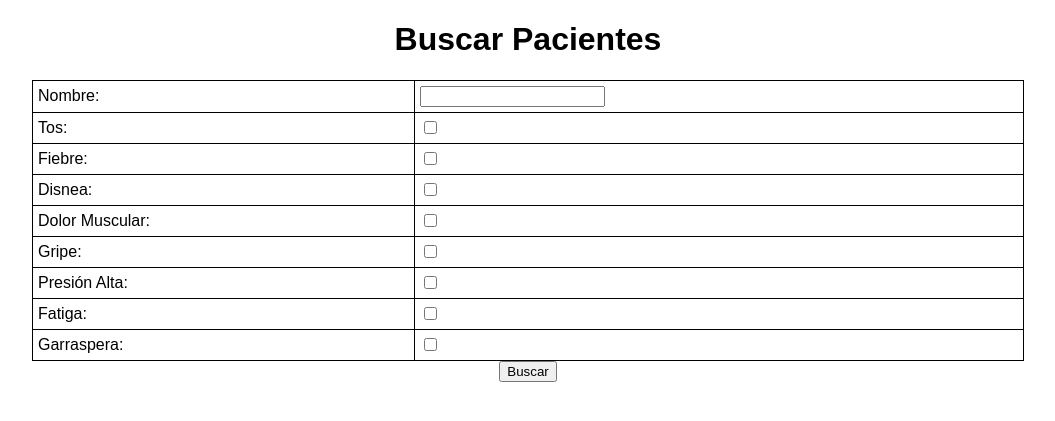
After one commit to juanitoeldesastre/juanito-senati, a PHP site: page /php-examples/22-lista-pdo.php in a window 1280 px wide. The commit adds this page. Shown: the top 421 px of the page, without its empty margins (112-1167 px from the left). Run offline with PHP 8.4, Linux system fonts and the light colour scheme.

Commit message:
sigma mewing

```diff
--- /dev/null
+++ b/php-examples/22-lista-pdo.php
@@ -0,0 +1,194 @@
+<!DOCTYPE html>
+<html lang="en">
+<head>
+    <meta charset="UTF-8">
+    <title>Buscar Pacientes</title>
+    <style>
+        body {
+            font-family: Arial, sans-serif;
+            margin: 20px;
+        }
+        form {
+            margin-bottom: 20px;
+            text-align: center;
+        }
+        table {
+            width: 80%;
+            border-collapse: collapse;
+            margin: 0 auto; /* Centramos la tabla */
+        }
+        table, th, td {
+            border: 1px solid black;
+        }
+        th, td {
+            padding: 5px; /* Reducimos el padding para hacer la tabla más compacta */
+            text-align: left;
+        }
+    </style>
+</head>
+<body>
+
+<h1 style="text-align: center;">Buscar Pacientes</h1> <!-- Centramos el título -->
+
+<form method="POST">
+    <table>
+        <tr>
+            <td><label for="nombre">Nombre:</label></td>
+            <td><input type="text" id="nombre" name="nombre"></td>
+        </tr>
+        <tr>
+            <td><label for="tos">Tos:</label></td>
+            <td><input type="checkbox" id="tos" name="tos" value="1"></td>
+        </tr>
+        <tr>
+            <td><label for="fiebre">Fiebre:</label></td>
+            <td><input type="checkbox" id="fiebre" name="fiebre" value="1"></td>
+        </tr>
+        <tr>
+            <td><label for="disnea">Disnea:</label></td>
+            <td><input type="checkbox" id="disnea" name="disnea" value="1"></td>
+        </tr>
+        <tr>
+            <td><label for="dolor_muscular">Dolor Muscular:</label></td>
+            <td><input type="checkbox" id="dolor_muscular" name="dolor_muscular" value="1"></td>
+        </tr>
+        <tr>
+            <td><label for="gripe">Gripe:</label></td>
+            <td><input type="checkbox" id="gripe" name="gripe" value="1"></td>
+        </tr>
+        <tr>
+            <td><label for="presion_alta">Presión Alta:</label></td>
+            <td><input type="checkbox" id="presion_alta" name="presion_alta" value="1"></td>
+        </tr>
+        <tr>
+            <td><label for="fatiga">Fatiga:</label></td>
+            <td><input type="checkbox" id="fatiga" name="fatiga" value="1"></td>
+        </tr>
+        <tr>
+            <td><label for="garraspera">Garraspera:</label></td>
+            <td><input type="checkbox" id="garraspera" name="garraspera" value="1"></td>
+        </tr>
+    </table>
+    <button type="submit">Buscar</button>
+</form>
+
+<?php
+$servername = "localhost";
+$username = "root";
+$password = "root";
+$dbname = "covid";
+
+try {
+    $conn = new PDO("mysql:host=$servername;dbname=$dbname", $username, $password);
+    $conn->setAttribute(PDO::ATTR_ERRMODE, PDO::ERRMODE_EXCEPTION);
+
+    if ($_SERVER["REQUEST_METHOD"] == "POST") {
+        $nombre = isset($_POST['nombre']) ? $_POST['nombre'] : '';
+        $tos = isset($_POST['tos']) ? 1 : 0;
+        $fiebre = isset($_POST['fiebre']) ? 1 : 0;
+        $disnea = isset($_POST['disnea']) ? 1 : 0;
+        $dolor_muscular = isset($_POST['dolor_muscular']) ? 1 : 0;
+        $gripe = isset($_POST['gripe']) ? 1 : 0;
+        $presion_alta = isset($_POST['presion_alta']) ? 1 : 0;
+        $fatiga = isset($_POST['fatiga']) ? 1 : 0;
+        $garraspera = isset($_POST['garraspera']) ? 1 : 0;
+
+        $query = "SELECT * FROM pacientes WHERE 1=1";
+        $params = [];
+        if (!empty($nombre)) {
+            $query .= " AND nombres LIKE :nombre";
+            $params[':nombre'] = '%' . $nombre . '%';
+        }
+        if ($tos) {
+            $query .= " AND sintoma_tos = :tos";
+            $params[':tos'] = $tos;
+        }
+        if ($fiebre) {
+            $query .= " AND sintoma_fiebre = :fiebre";
+            $params[':fiebre'] = $fiebre;
+        }
+        if ($disnea) {
+            $query .= " AND sintoma_disnea = :disnea";
+            $params[':disnea'] = $disnea;
+        }
+        if ($dolor_muscular) {
+            $query .= " AND sintoma_dolormuscular = :dolor_muscular";
+            $params[':dolor_muscular'] = $dolor_muscular;
+        }
+        if ($gripe) {
+            $query .= " AND sintoma_gripe = :gripe";
+            $params[':gripe'] = $gripe;
+        }
+        if ($presion_alta) {
+            $query .= " AND sintoma_presionalta = :presion_alta";
+            $params[':presion_alta'] = $presion_alta;
+        }
+        if ($fatiga) {
+            $query .= " AND sintoma_fatiga = :fatiga";
+            $params[':fatiga'] = $fatiga;
+        }
+        if ($garraspera) {
+            $query .= " AND sintoma_garraspera = :garraspera";
+            $params[':garraspera'] = $garraspera;
+        }
+
+        $stmt = $conn->prepare($query);
+
+        foreach ($params as $key => $value) {
+            $stmt->bindValue($key, $value);
+        }
+
+        $stmt->execute();
+        $result = $stmt->fetchAll(PDO::FETCH_ASSOC);
+
+        if ($result) {
+            echo "<table>";
+            echo "<tr>
+                    <th>ID</th>
+                    <th>Nombres</th>
+                    <th>Apellidos</th>
+                    <th>Edad</th>
+                    <th>Talla</th>
+                    <th>Peso</th>
+                    <th>Tos</th>
+                    <th>Fiebre</th>
+                    <th>Disnea</th>
+                    <th>Dolor Muscular</th>
+                    <th>Gripe</th>
+                    <th>Presión Alta</th>
+                    <th>Fatiga</th>
+                    <th>Garraspera</th>
+                    <th>Última Fecha de Vacunación</th>
+                  </tr>";
+            foreach ($result as $row) {
+                echo "<tr>";
+                echo "<td>{$row['id']}</td>";
+                echo "<td>{$row['nombres']}</td>";
+                echo "<td>{$row['apellidos']}</td>";
+                echo "<td>{$row['edad']}</td>";
+                echo "<td>{$row['talla_m']}</td>";
+                echo "<td>{$row['peso_kg']}</td>";
+                echo "<td>" . ($row['sintoma_tos'] ? 'Sí' : 'No') . "</td>";
+                echo "<td>" . ($row['sintoma_fiebre'] ? 'Sí' : 'No') . "</td>";
+                echo "<td>" . ($row['sintoma_disnea'] ? 'Sí' : 'No') . "</td>";
+                echo "<td>" . ($row['sintoma_dolormuscular'] ? 'Sí' : 'No') . "</td>";
+                echo "<td>" . ($row['sintoma_gripe'] ? 'Sí' : 'No') . "</td>";
+                echo "<td>" . ($row['sintoma_presionalta'] ? 'Sí' : 'No') . "</td>";
+                echo "<td>" . ($row['sintoma_fatiga'] ? 'Sí' : 'No') . "</td>";
+                echo "<td>" . ($row['sintoma_garraspera'] ? 'Sí' : 'No') . "</td>";
+                echo "<td>{$row['ultima_fecha_vacunacion']}</td>";
+                echo "<td><a href='editar-paciente.php?id={$row['id']}'>Editar</a> | <a href='eliminar-paciente.php?id={$row['id']}'>Eliminar</a></td>";
+                echo "</tr>";
+            }
+            echo "</table>";
+        } else {
+            echo "No se encontraron resultados.";
+        }
+    }
+} catch (PDOException $e) {
+    echo "Error: " . $e->getMessage();
+}
+?>
+
+</body>
+</html>
```
Also changed, not shown: article.php (added, +47 -0 lines), create_article.php (added, +31 -0 lines), index.php (+24 -3 lines), php-examples/23.1-actualizacion-pdo.php (added).
